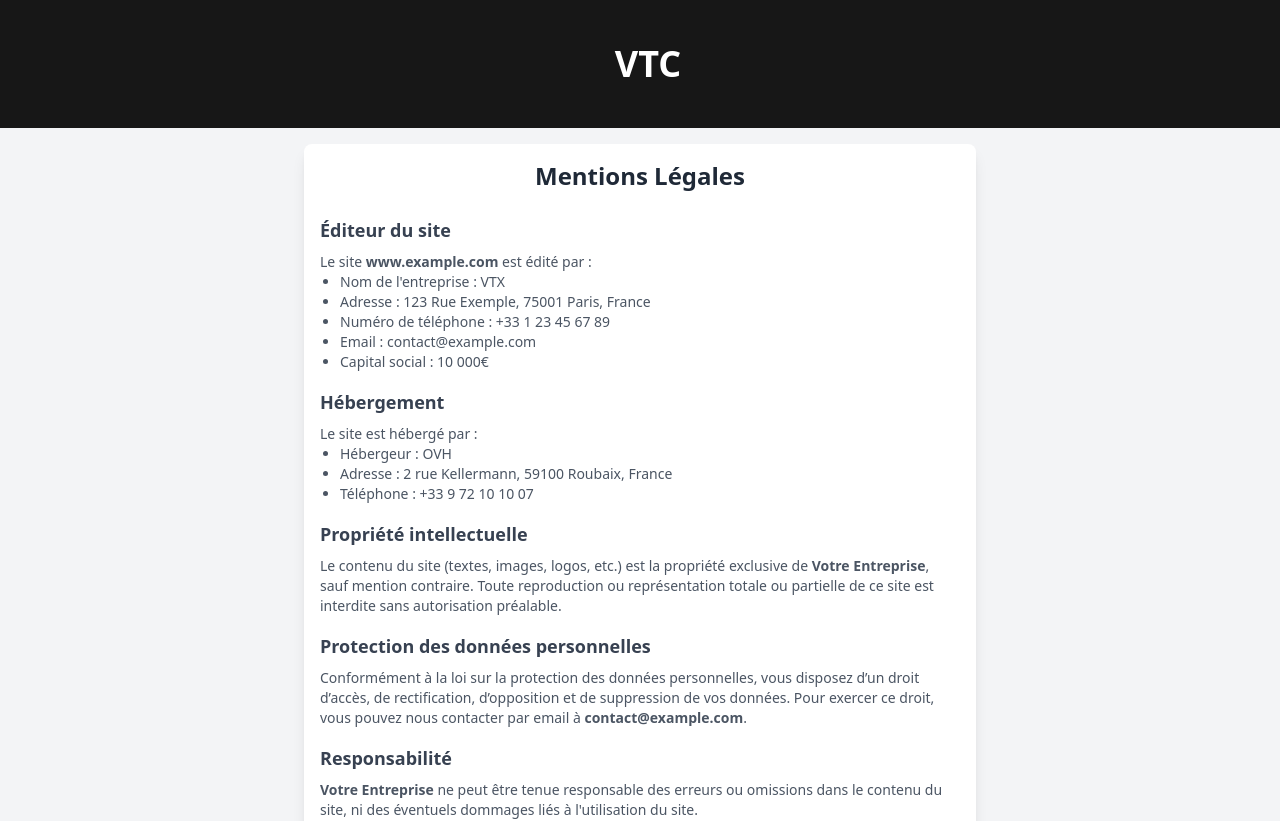
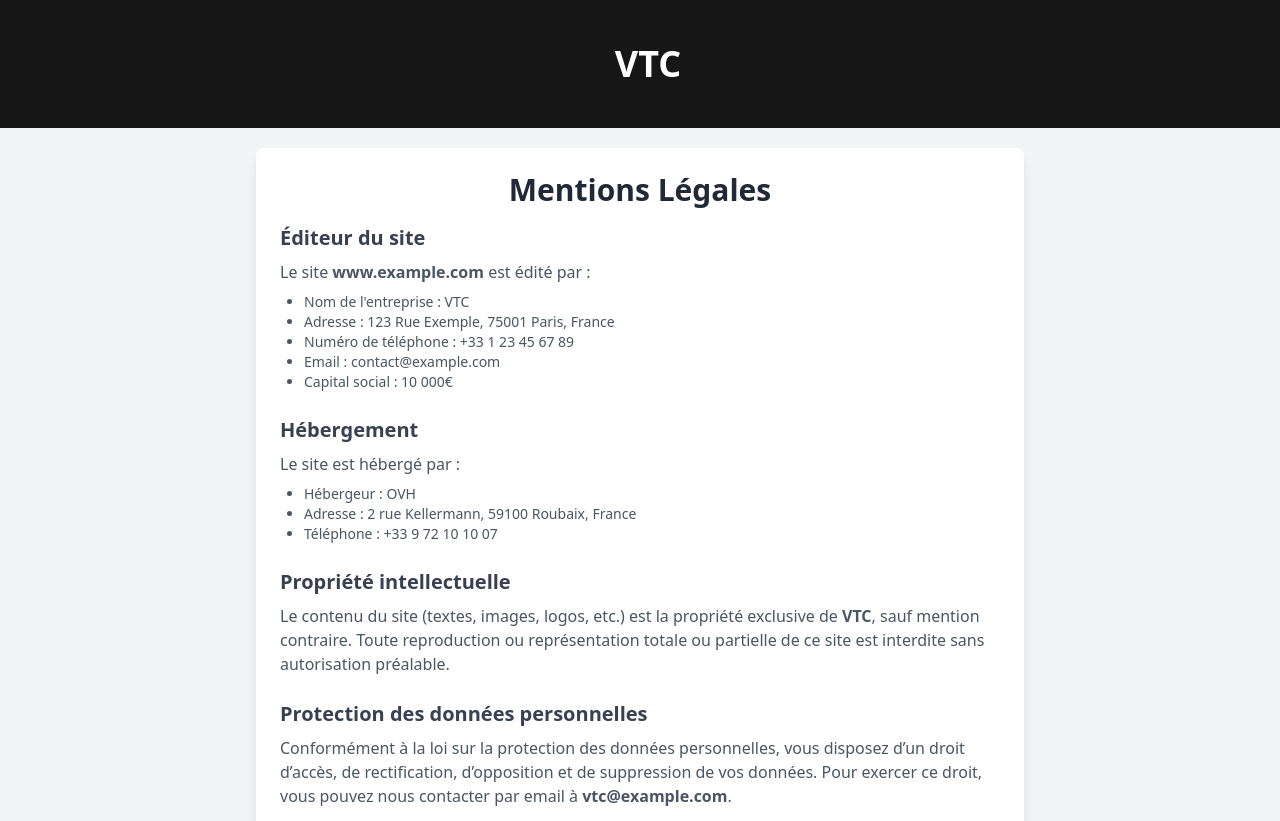
Before and after one commit to VictorLuigi27/vtcFrontend, a React (Vite) app: page /mentionslegales in a window 1280 px wide. Shown: the top 821 px of the page. Built offline with nearby package versions, Linux system fonts and the light colour scheme; no server answers.

Commit message:
Modif exo 2

```diff
--- a/src/components/mentions/mentions.tsx
+++ b/src/components/mentions/mentions.tsx
@@ -1,18 +1,16 @@
-// Pour tester
-
 export default function LegalMentions() {
   return (
-    <div className="min-h-screen bg-gray-100 p-4">
-      <div className="max-w-2xl mx-auto bg-white p-4 rounded-lg shadow-lg">
-        <h1 className="text-2xl font-bold text-center text-gray-800 mb-6">Mentions Légales</h1>
+    <div className="min-h-screen bg-gray-100 p-5">
+      <div className="max-w-3xl mx-auto bg-white p-6 rounded-lg shadow-lg">
+        <h1 className="text-3xl font-bold text-center text-gray-800 mb-4">Mentions Légales</h1>
 
-        <section className="mb-4">
-          <h2 className="text-lg font-semibold text-gray-700 mb-2">Éditeur du site</h2>
-          <p className="text-sm text-gray-600">
+        <section className="mb-6">
+          <h2 className="text-xl font-semibold text-gray-700 mb-2">Éditeur du site</h2>
+          <p className="text-base text-gray-600">
             Le site <strong>www.example.com</strong> est édité par :
           </p>
-          <ul className="list-disc pl-5 text-sm text-gray-600">
-            <li>Nom de l'entreprise : VTX</li>
+          <ul className="list-disc pl-6 text-sm text-gray-600 mt-2">
+            <li>Nom de l'entreprise : VTC</li>
             <li>Adresse : 123 Rue Exemple, 75001 Paris, France</li>
             <li>Numéro de téléphone : +33 1 23 45 67 89</li>
             <li>Email : contact@example.com</li>
@@ -20,36 +18,38 @@ export default function LegalMentions() {
           </ul>
         </section>
 
-        <section className="mb-4">
-          <h2 className="text-lg font-semibold text-gray-700 mb-2">Hébergement</h2>
-          <p className="text-sm text-gray-600">
+        <section className="mb-6">
+          <h2 className="text-xl font-semibold text-gray-700 mb-2">Hébergement</h2>
+          <p className="text-base text-gray-600">
             Le site est hébergé par :
           </p>
-          <ul className="list-disc pl-5 text-sm text-gray-600">
+          <ul className="list-disc pl-6 text-sm text-gray-600 mt-2">
             <li>Hébergeur : OVH</li>
             <li>Adresse : 2 rue Kellermann, 59100 Roubaix, France</li>
             <li>Téléphone : +33 9 72 10 10 07</li>
           </ul>
         </section>
 
-        <section className="mb-4">
-          <h2 className="text-lg font-semibold text-gray-700 mb-2">Propriété intellectuelle</h2>
-          <p className="text-sm text-gray-600">
-            Le contenu du site (textes, images, logos, etc.) est la propriété exclusive de <strong>Votre Entreprise</strong>, sauf mention contraire. Toute reproduction ou représentation totale ou partielle de ce site est interdite sans autorisation préalable.
+        <section className="mb-6">
+          <h2 className="text-xl font-semibold text-gray-700 mb-2">Propriété intellectuelle</h2>
+          <p className="text-base text-gray-600">
+            Le contenu du site (textes, images, logos, etc.) est la propriété exclusive de <strong>VTC</strong>, sauf mention contraire.
+            Toute reproduction ou représentation totale ou partielle de ce site est interdite sans autorisation préalable.
           </p>
         </section>
 
-        <section className="mb-4">
-          <h2 className="text-lg font-semibold text-gray-700 mb-2">Protection des données personnelles</h2>
-          <p className="text-sm text-gray-600">
-            Conformément à la loi sur la protection des données personnelles, vous disposez d’un droit d’accès, de rectification, d’opposition et de suppression de vos données. Pour exercer ce droit, vous pouvez nous contacter par email à <strong>contact@example.com</strong>.
+        <section className="mb-6">
+          <h2 className="text-xl font-semibold text-gray-700 mb-2">Protection des données personnelles</h2>
+          <p className="text-base text-gray-600">
+            Conformément à la loi sur la protection des données personnelles, vous disposez d’un droit d’accès, de rectification, d’opposition et de suppression de vos données.
+            Pour exercer ce droit, vous pouvez nous contacter par email à <strong>vtc@example.com</strong>.
           </p>
         </section>
 
-        <section className="mb-4">
-          <h2 className="text-lg font-semibold text-gray-700 mb-2">Responsabilité</h2>
-          <p className="text-sm text-gray-600">
-            <strong>Votre Entreprise</strong> ne peut être tenue responsable des erreurs ou omissions dans le contenu du site, ni des éventuels dommages liés à l'utilisation du site.
+        <section className="mb-6">
+          <h2 className="text-xl font-semibold text-gray-700 mb-2">Responsabilité</h2>
+          <p className="text-base text-gray-600">
+            <strong>VTC</strong> ne peut être tenue responsable des erreurs ou omissions dans le contenu du site, ni des éventuels dommages liés à l'utilisation du site.
           </p>
         </section>
       </div>
```
